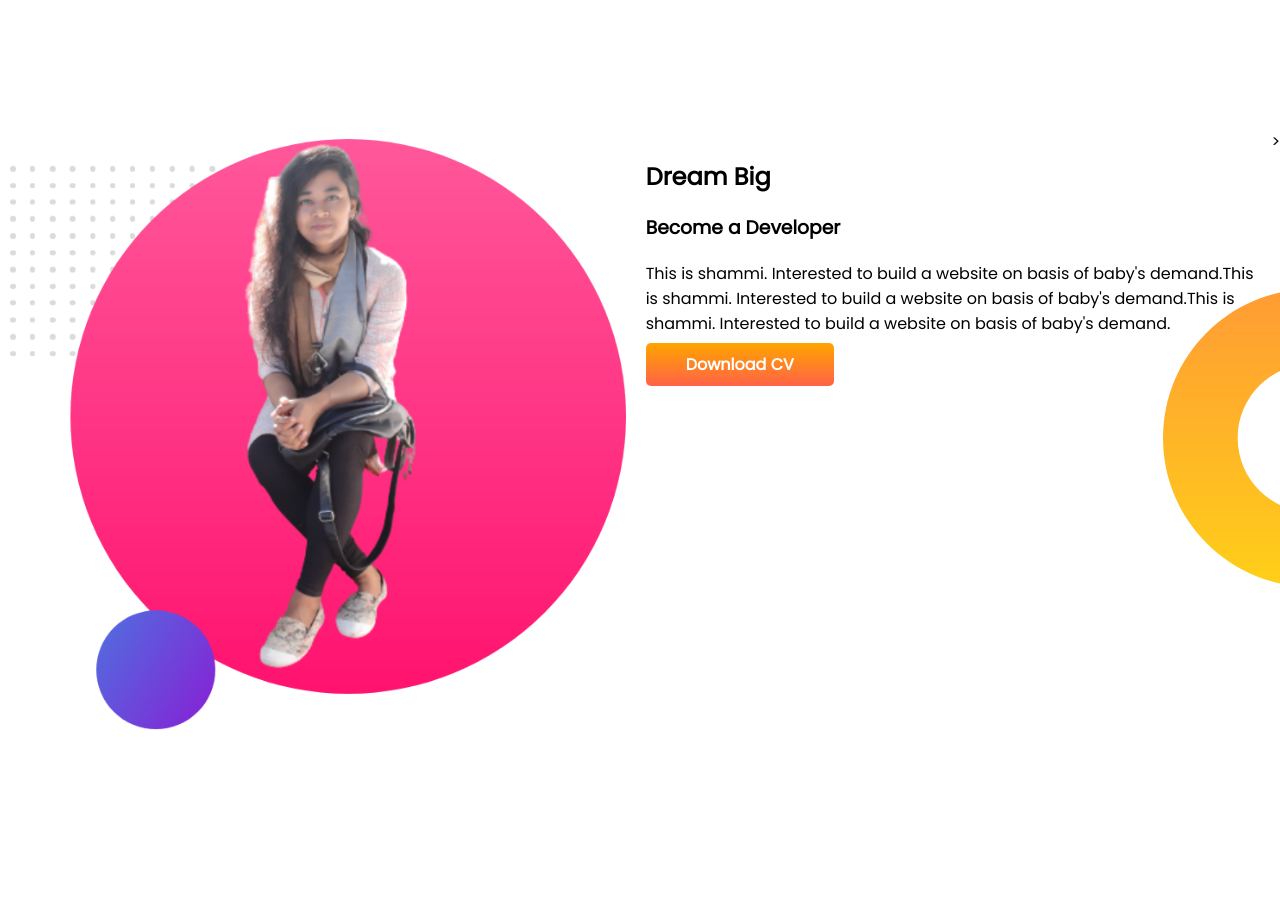
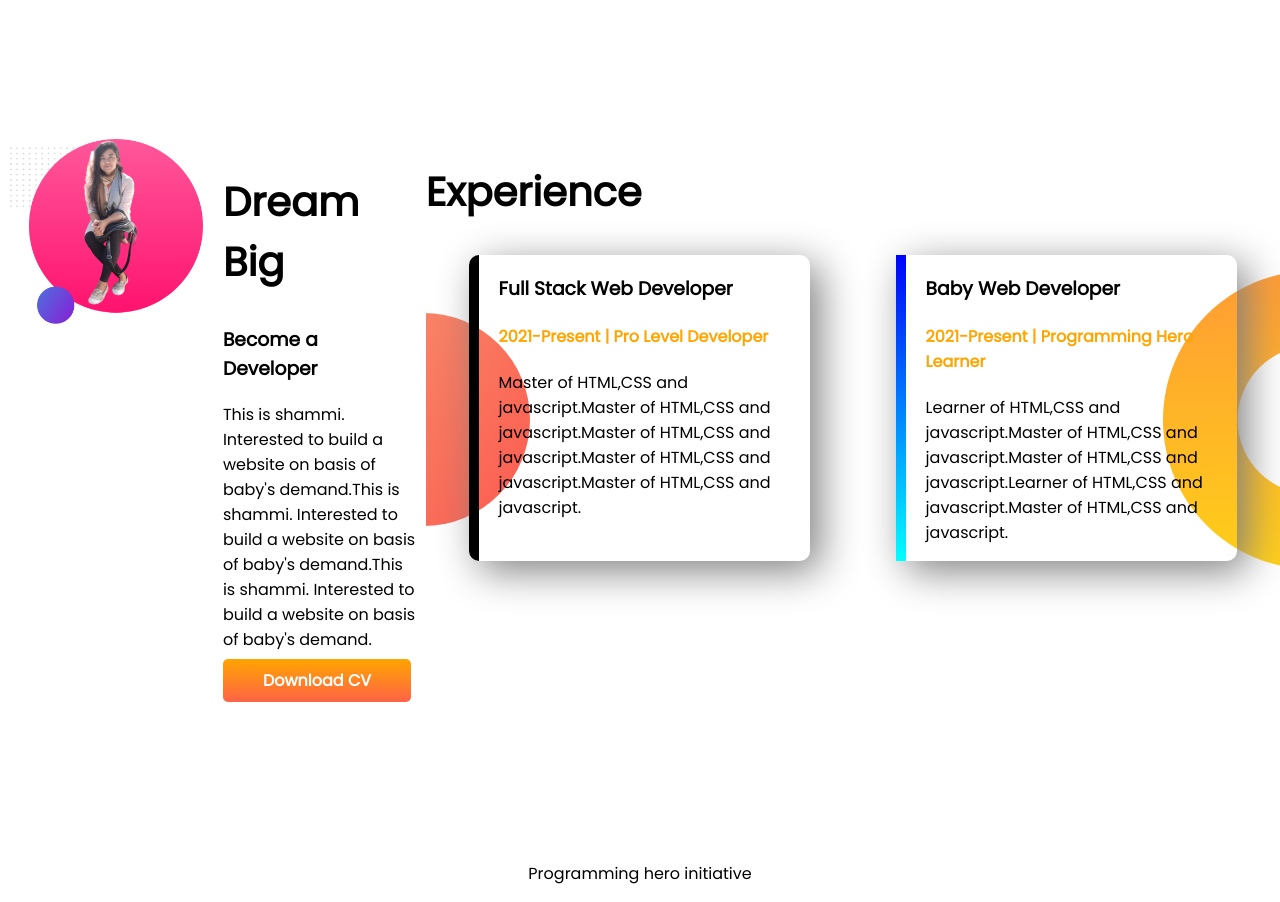
Before and after one commit to shammi77/my-development-portfolio, a plain HTML site: page index.html in a window 1280 px wide. Shown: the part 580-1482 px from the top of the page. Drawn offline with Linux system fonts and the light colour scheme.

Commit message:
footer added

```diff
--- a/index.html
+++ b/index.html
@@ -13,7 +13,7 @@
 </head>
 
 <body>
-    <section class="top-banner">
+    <section class="top-banner flexible-container">
         <div class="half-width">
             <h1>Welcome to</h1>
             <h1><span class="orange-color">Shammi's</span> world!!!</h1>
@@ -31,7 +31,7 @@
             <img src="images/shammi.png" alt="">
         </div>
     </section>
-    <section class="dream-big">
+    <section class="dream-big flexible-container">
         <div class="half-width">
             <img src="images/shammi.png" alt="">
         </div>
@@ -45,11 +45,35 @@
             </p>
             <a class="link-button" target="_blank" href="">Download CV</a>
 
-        </div>>
+        </div>
+        <section class="experience-area">
+            <h2>Experience</h2>
+            <div class="flexible-container">
+                <div id="full-stack-experience" class="experience-item">
+                    <h3>Full Stack Web Developer</h3>
+                    <h4 class="orange-color">2021-Present | Pro Level Developer</h4>
+                    <p>Master of HTML,CSS and javascript.Master of HTML,CSS and javascript.Master of HTML,CSS and
+                        javascript.Master of HTML,CSS and javascript.Master of HTML,CSS and javascript. </p>
+                </div>
+                <div id="web-dev-exp" class="experience-item">
+                    <h3>Baby Web Developer</h3>
+                    <h4 class="orange-color">2021-Present | Programming Hero Learner</h4>
+                    <p>Learner of HTML,CSS and javascript.Master of HTML,CSS and javascript.Master of HTML,CSS and
+                        javascript.Learner of HTML,CSS and javascript.Master of HTML,CSS and javascript.</p>
+                </div>
+            </div>
+
+
+
+
+        </section>
 
 
 
     </section>
+    <footer>
+        <p>Programming hero initiative</p>
+    </footer>
 
 </body>
 
--- a/style.css
+++ b/style.css
@@ -7,7 +7,10 @@ h1{
     .orange-color{
         color: orange;
     }
-    section{
+    h2{
+        font-size: 40px;
+    }
+    .flexible-container{
         display: flex;
         margin-bottom: 150px;
     }
@@ -37,3 +40,34 @@ h1{
         background-repeat: no-repeat;
         background-position: right;
     }
+
+    .experience-area{
+        background-image: url(images/exp-bg.png);
+        background-repeat: no-repeat;
+        background-position: left;
+    }
+    .experience-item{
+        width: 40%;
+        margin-left: 5%;
+        margin-right: 5%;
+        padding-left: 20px;
+        border-radius: 10px;
+        box-shadow: 10px 10px 40px gray;
+        border-left: 10px solid;
+
+
+    }
+    #web-dev-exp{
+        border-left: 10px solid;
+        border-image: linear-gradient(blue, cyan);
+        border-image-slice: 1;
+    }
+    #full-stack-experience{
+        border-left: 10px solid;
+        border-image: linear-gradient
+        (orange, tomato);
+        border-image-slice: 1;
+    }
+    footer p{
+        text-align: center;
+    }
```
